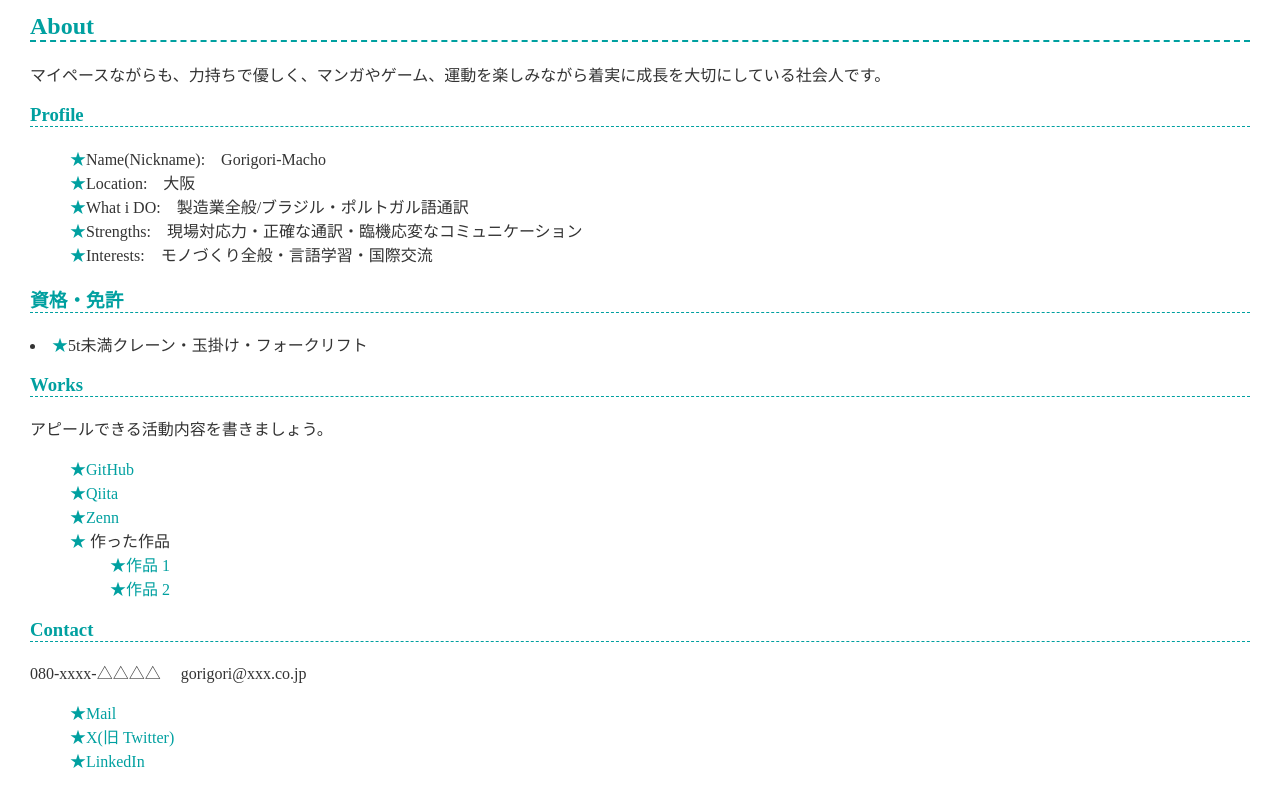
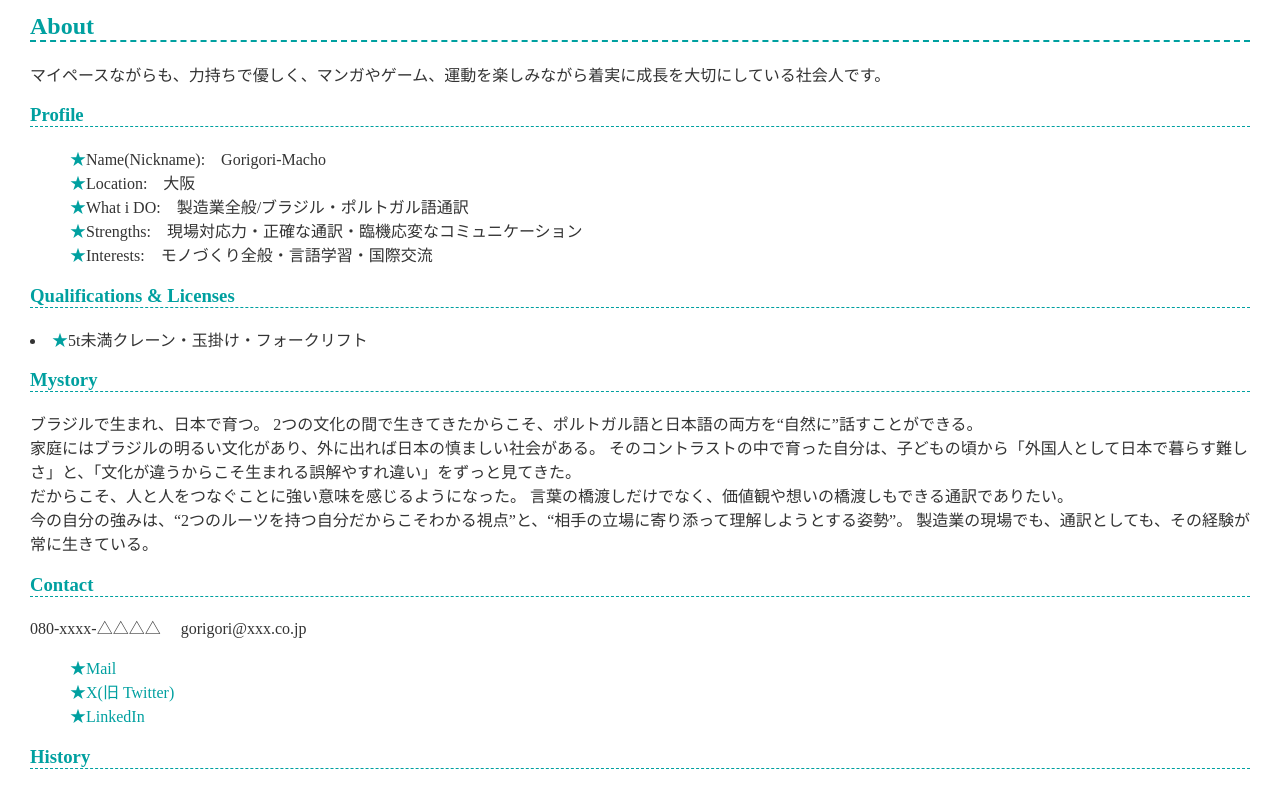
Before and after one commit to Gorigori-Macho/Anderson.github.io, a plain HTML site: page index.html in a window 1280 px wide. Shown: the part 591-1376 px from the top of the page. Drawn offline with Linux system fonts and the light colour scheme.

Commit message:
Update index.html

```diff
--- a/index.html
+++ b/index.html
@@ -24,25 +24,23 @@
       <li>Interests:　モノづくり全般・言語学習・国際交流　</li>
     </ul>
 
-        <h3>資格・免許</h3>
+        <h3>Qualifications & Licenses</h3>
         <li>5t未満クレーン・玉掛け・フォークリフト</li>
       </tr>
     </table>
 
-    <h3>Works</h3>
-    <p>アピールできる活動内容を書きましょう。</p>
-    <ul>
-      <li><a href="https://github.com/">GitHub</a></li>
-      <li><a href="https://qiita.com/">Qiita</a></li>
-      <li><a href="https://zenn.dev/">Zenn</a></li>
-      <li>
-        作った作品
-        <ul>
-          <li><a href="https://example.com/">作品 1</a></li>
-          <li><a href="https://example.com/">作品 2</a></li>
-        </ul>
-      </li>
-    </ul>
+    <h3>Mystory</h3>
+    <p>ブラジルで生まれ、日本で育つ。
+2つの文化の間で生きてきたからこそ、ポルトガル語と日本語の両方を“自然に”話すことができる。<br>
+
+家庭にはブラジルの明るい文化があり、外に出れば日本の慎ましい社会がある。
+そのコントラストの中で育った自分は、子どもの頃から「外国人として日本で暮らす難しさ」と、「文化が違うからこそ生まれる誤解やすれ違い」をずっと見てきた。<br>
+
+だからこそ、人と人をつなぐことに強い意味を感じるようになった。
+言葉の橋渡しだけでなく、価値観や想いの橋渡しもできる通訳でありたい。<br>
+
+今の自分の強みは、“2つのルーツを持つ自分だからこそわかる視点”と、“相手の立場に寄り添って理解しようとする姿勢”。
+製造業の現場でも、通訳としても、その経験が常に生きている。</p>
 
     <h3>Contact</h3>
     <p>080-xxxx-△△△△
```
